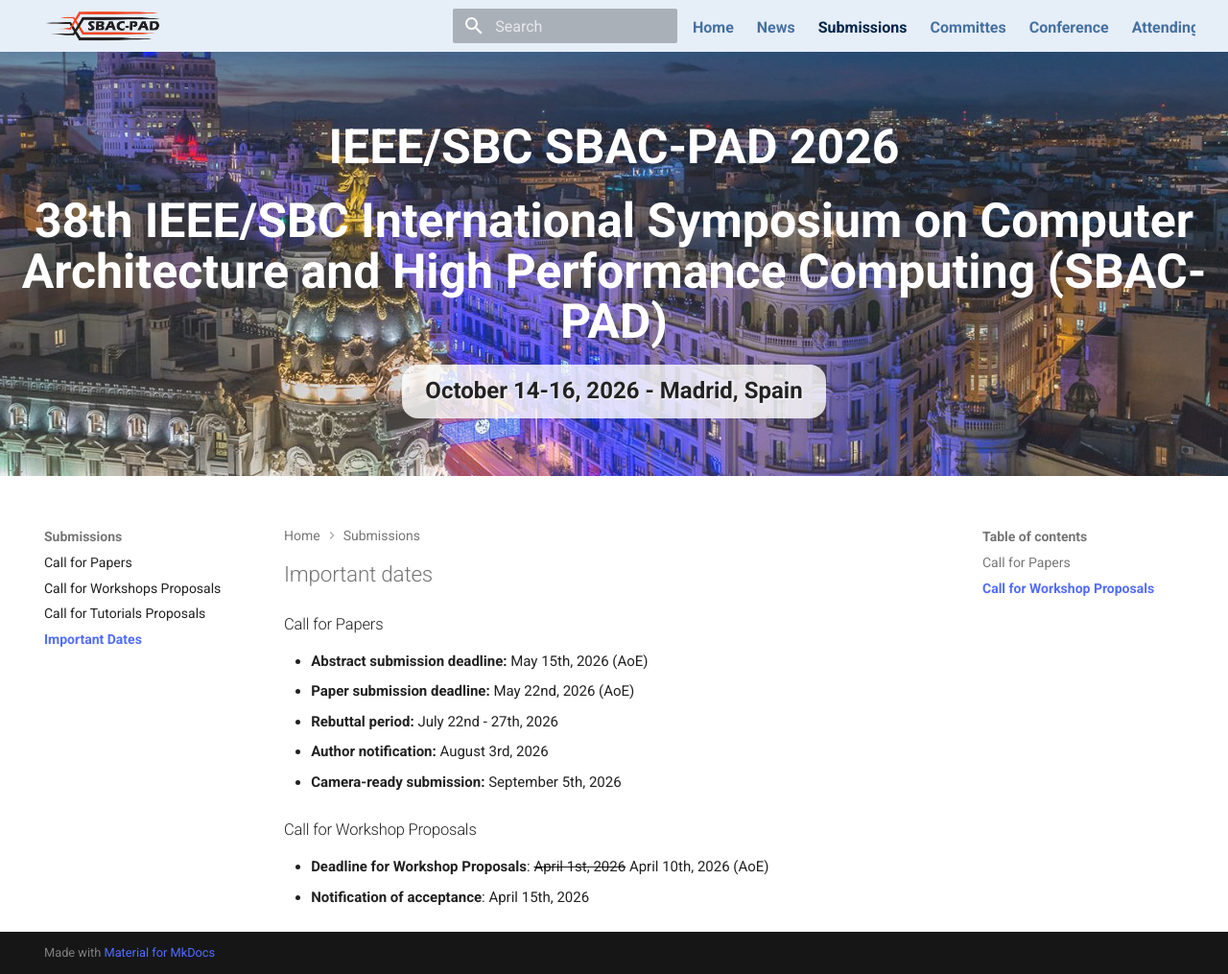
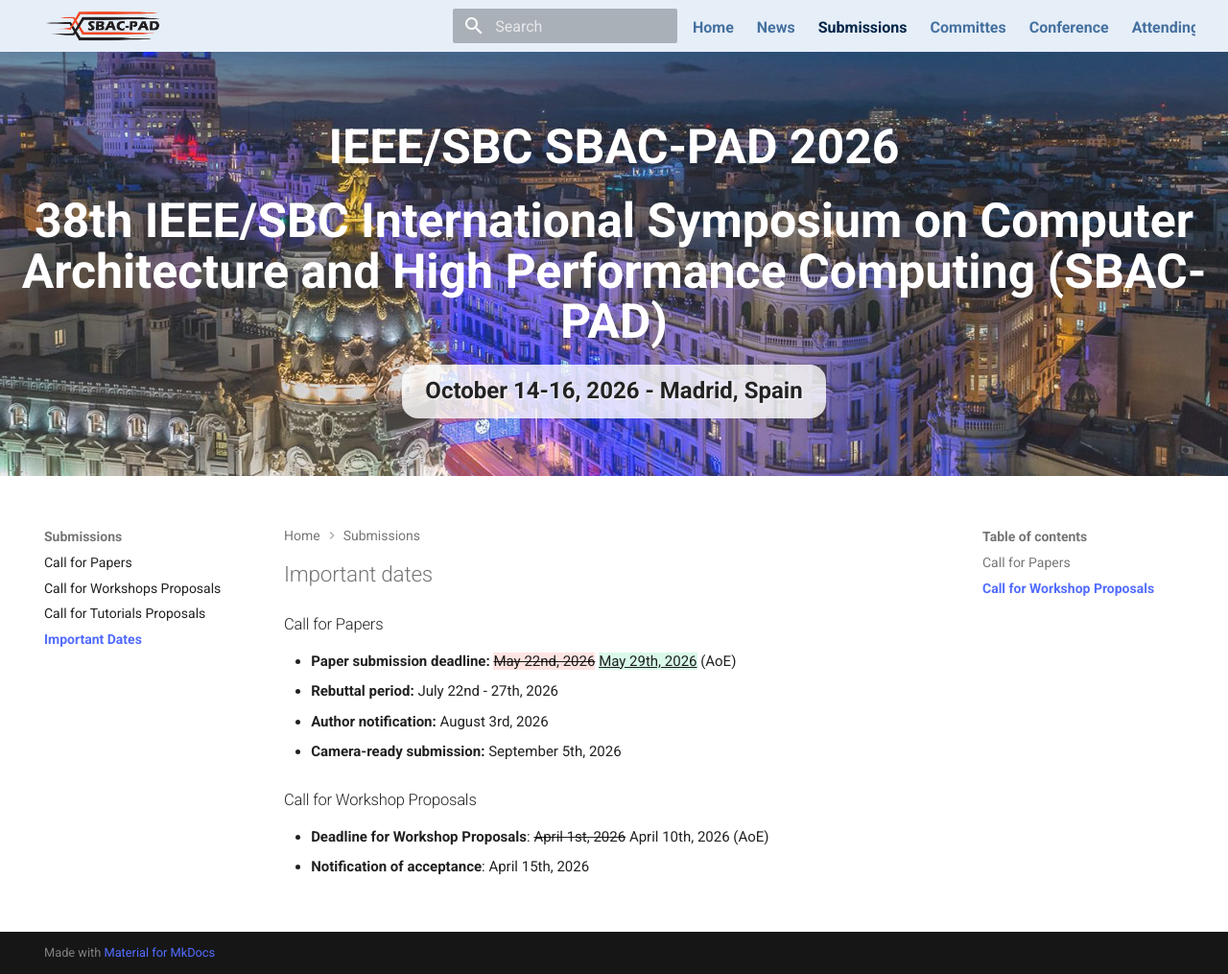
Before and after one commit to CoCo-ARCOS/sbac-pad2026, an MkDocs documentation site: the page built from docs/submissions/important-dates.md, in a window 1280 px wide and 1015 px high. Shown: the whole window at 96% size. Built offline with MkDocs 1.6.1 and Material for MkDocs 9.7.7, drawn with Linux system fonts in a browser that asks for light colours; comment, search, counter and statistics services are not loaded.

Commit message:
deadline updated

```diff
--- a/docs/submissions/important-dates.md
+++ b/docs/submissions/important-dates.md
@@ -2,8 +2,7 @@
 
 ## Call for Papers
 
-* **Abstract submission deadline:** May 15th, 2026 (AoE)
-* **Paper submission deadline:** May 22nd, 2026 (AoE)
+* **Paper submission deadline:** {--May 22nd, 2026--} {++May 29th, 2026++}  (AoE)
 * **Rebuttal period:** July 22nd - 27th, 2026
 * **Author notification:** August 3rd, 2026
 * **Camera-ready submission:** September 5th, 2026
--- a/mkdocs.yml
+++ b/mkdocs.yml
@@ -17,6 +17,7 @@
     #- toc.integrate
     - navigation.instant
     - navigation.indexes
+
 
   custom_dir: overrides
 
@@ -70,6 +71,11 @@
   - pymdownx.details
   - pymdownx.superfences
   - md_in_html
+  - pymdownx.critic
+  - pymdownx.caret
+  - pymdownx.keys
+  - pymdownx.mark
+  - pymdownx.tilde
 
 
 extra_css:
```
Also changed, not shown: docs/index.md (+1 -8 lines), docs/submissions/call-for-papers.md (+1 -2 lines).
